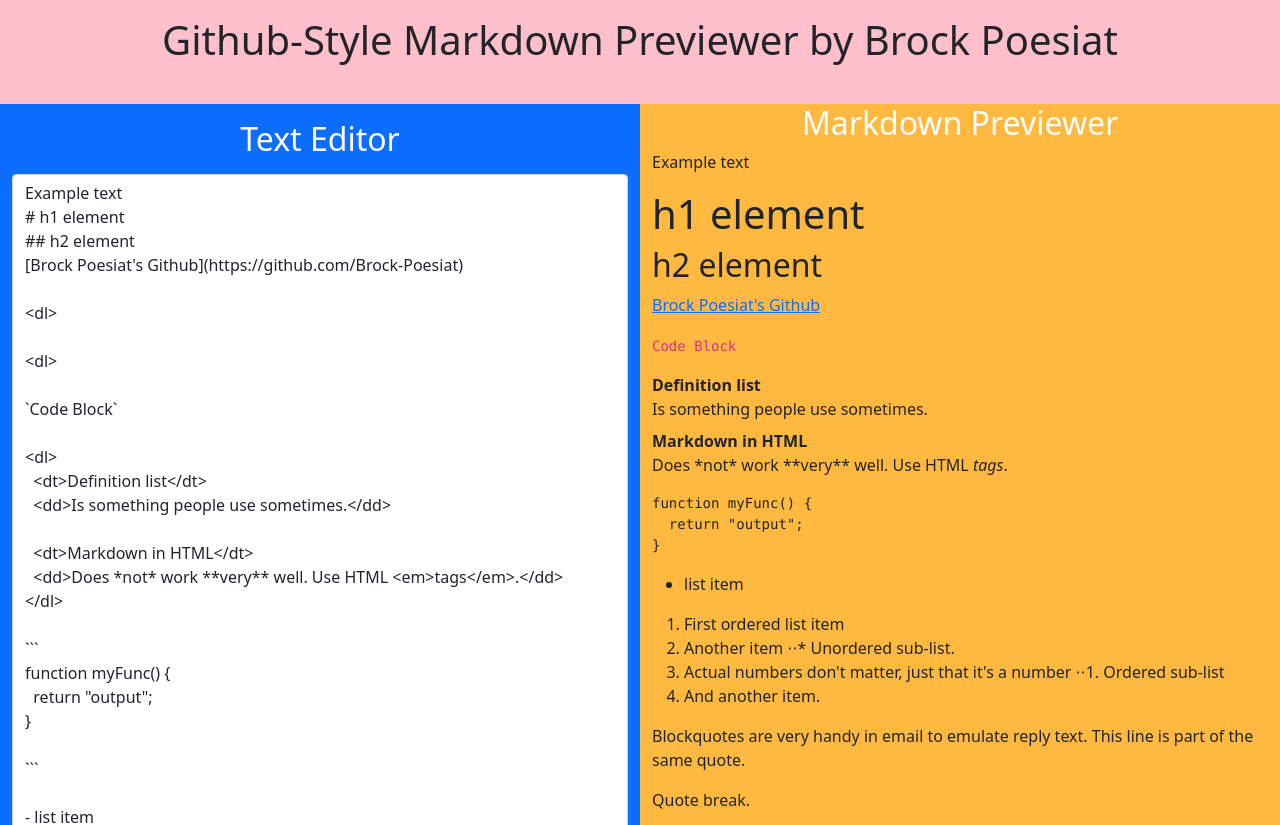
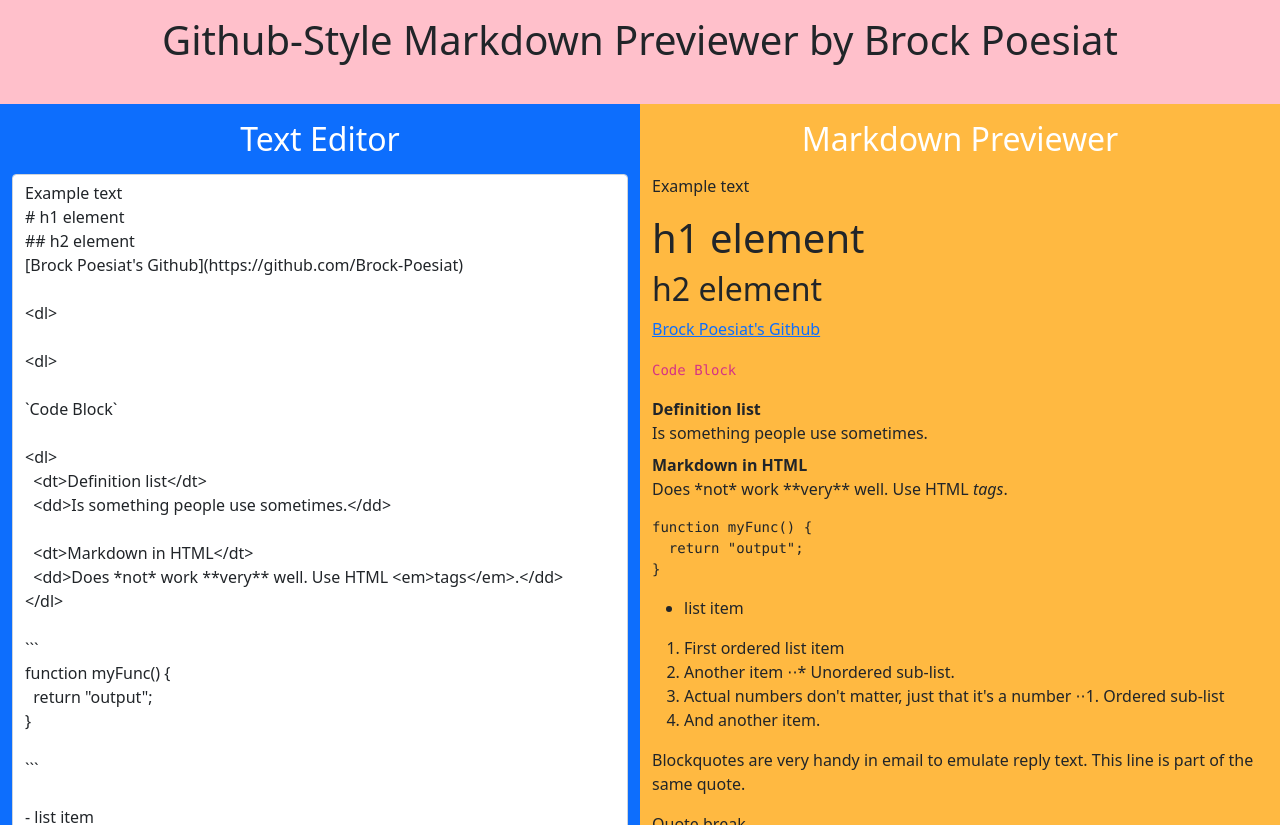
Before and after one commit to Brock-Poesiat/Github_Markdown_Previewer_By_Brock_Poesiat, a plain HTML site: page index.html in a window 1280 px wide. Shown: the top 825 px of the page. Drawn offline with nearby package versions, Linux system fonts and the light colour scheme.

Commit message:
Centered Previewer Text

```diff
--- a/index.html
+++ b/index.html
@@ -93,7 +93,7 @@ Inline-style:
           </div>
         </div>
         <div class="col-6 my-3" style="background-color:#FFB941">
-          <h2 class="text-white text-center">Markdown Previewer</h2>
+          <h2 class="text-white text-center my-3">Markdown Previewer</h2>
           <div id="preview"></div>
         </div>
       </div>
```
Also changed, not shown: 1 other file.
